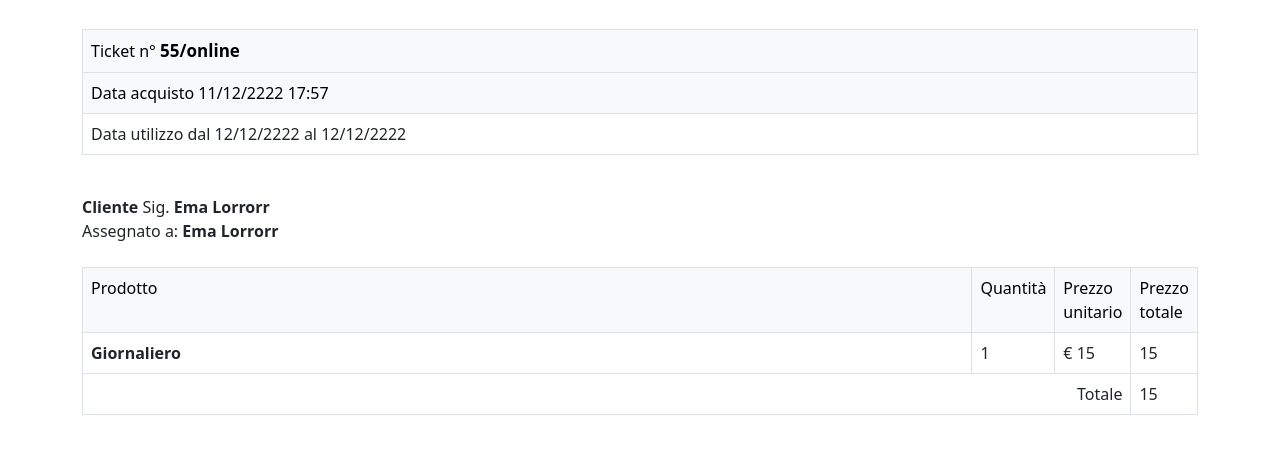
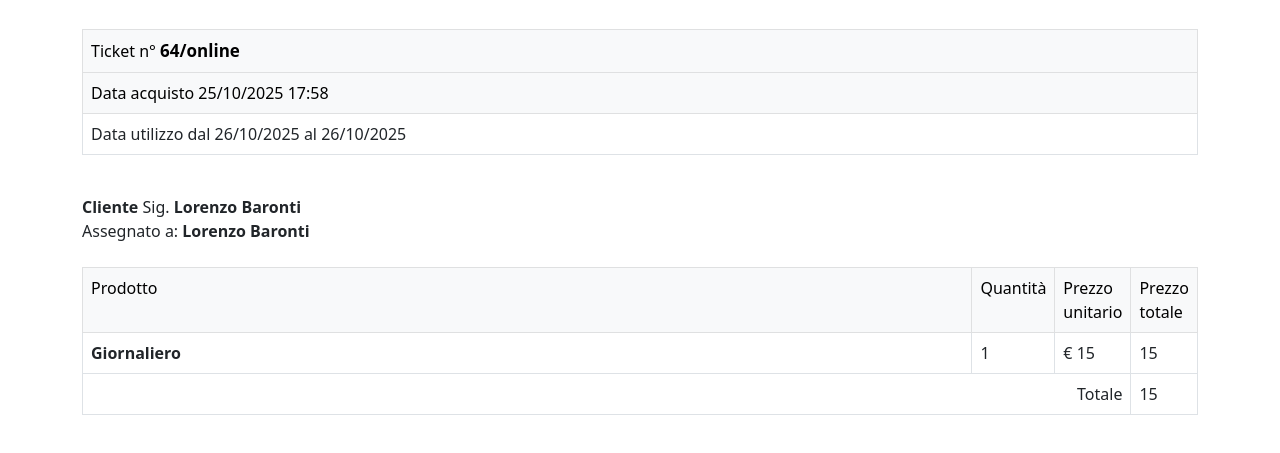
Before and after one commit to Castielle93/geoticket.github.io, a plain HTML site: page index.html in a window 1280 px wide. Shown: the part 259-712 px from the top of the page. Drawn offline with Linux system fonts and the light colour scheme.

Commit message:
Update ticket details and customer information

```diff
--- a/index.html
+++ b/index.html
@@ -22,22 +22,22 @@
             <br>
             <table class="table table-bordered">
                 <tbody><tr class="table-light">
-                    <td>Ticket n° <span class="text-green" style="font-size: 17px; font-weight: bold">55/online</span>
+                    <td>Ticket n° <span class="text-green" style="font-size: 17px; font-weight: bold">64/online</span>
                     </td>
                 </tr>
                 <tr class="table-light">
-                    <td>Data acquisto 11/12/2222 17:57</td>
+                    <td>Data acquisto 25/10/2025 17:58</td>
                 </tr>
                 <tr>
                     <td>Data
-                        utilizzo dal 12/12/2222 al 12/12/2222</td>
+                        utilizzo dal 26/10/2025 al 26/10/2025</td>
                 </tr>
             </tbody></table>
             <br>
             <b>Cliente</b>
-            <span>Sig. <b class="text-green">Ema Lorrorr</b></span><br>
+            <span>Sig. <b class="text-green">Lorenzo Baronti</b></span><br>
                             <span>Assegnato a:
-                <b class="text-green"> Ema Lorrorr</b></span>
+                <b class="text-green"> Lorenzo Baronti</b></span>
                         <br>
             <br>
 
```
